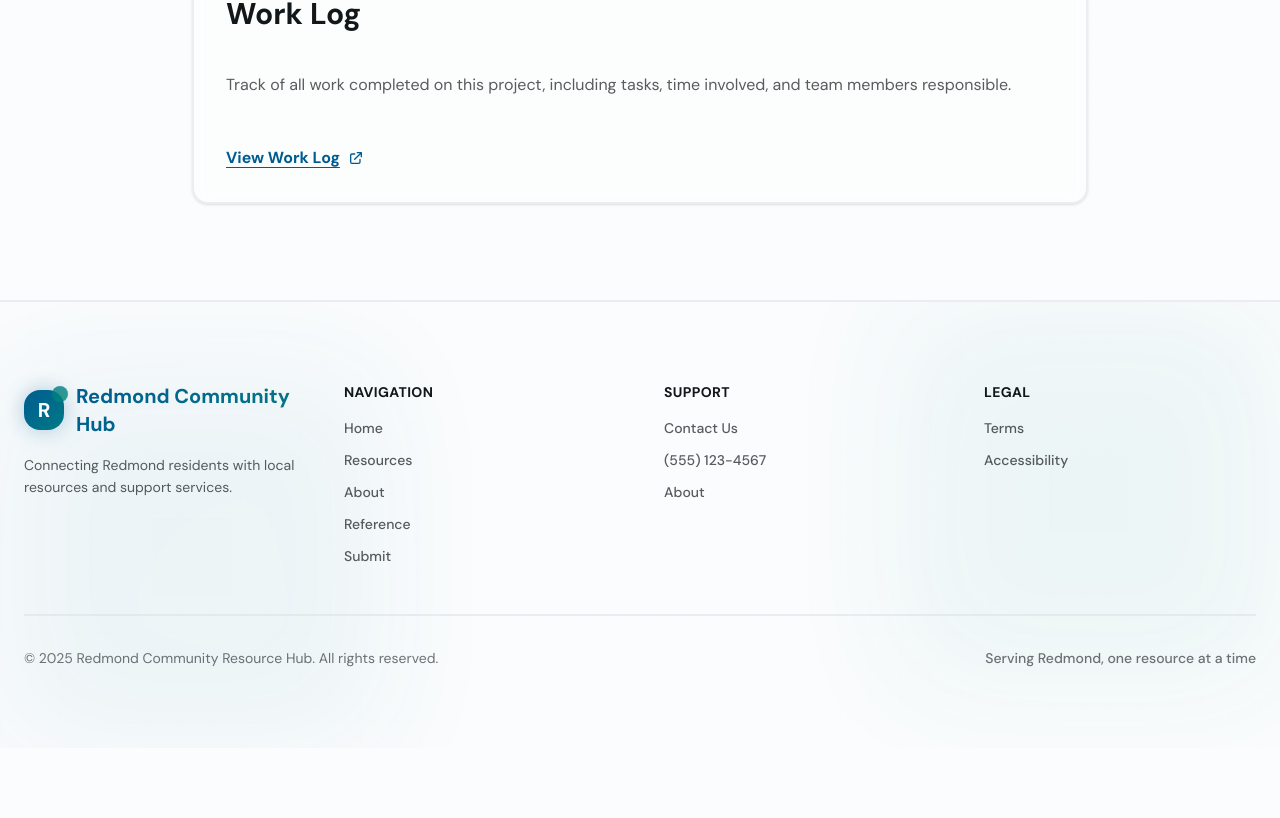
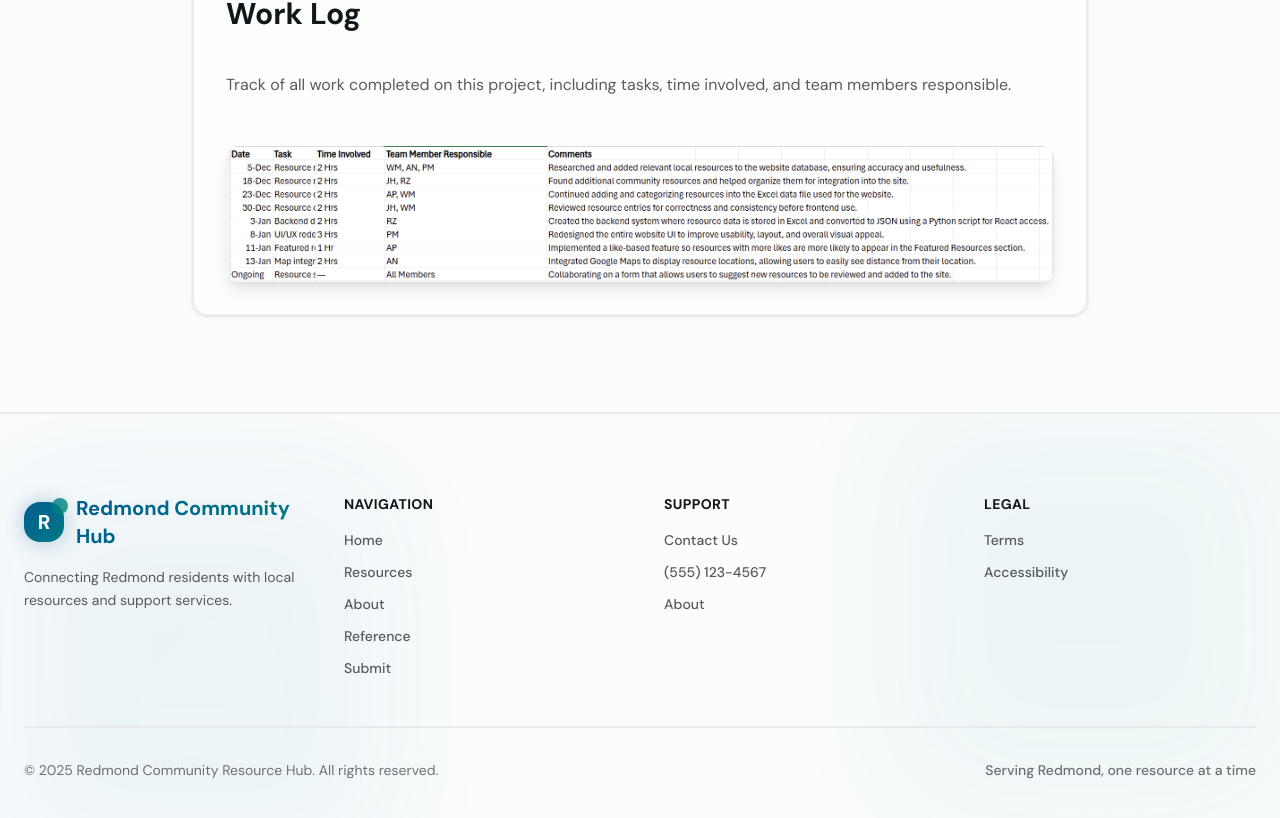
Before and after one commit to cparthiv/tsa-community-resource-hub, a Next.js app: page /reference in a window 1280 px wide. Shown: the part 1105-1923 px from the top of the page. Before the commit the page ends 1853 px from the top, so only its background shows below. Built offline with nearby package versions, Linux system fonts and the light colour scheme.

Commit message:
added worklog

```diff
--- a/app/reference/page.tsx
+++ b/app/reference/page.tsx
@@ -123,28 +123,11 @@ export default function ReferencePage() {
                 Track of all work completed on this project, including tasks,
                 time involved, and team members responsible.
               </p>
-              <Link
-                href="/work_log_fixed.pdf"
-                target="_blank"
-                rel="noopener noreferrer"
-                className="inline-flex items-center gap-2 text-primary hover:text-primary/80 font-semibold transition-colors underline underline-offset-4"
-              >
-                View Work Log
-                <svg
-                  className="w-4 h-4"
-                  fill="none"
-                  stroke="currentColor"
-                  viewBox="0 0 24 24"
-                  xmlns="http://www.w3.org/2000/svg"
-                >
-                  <path
-                    strokeLinecap="round"
-                    strokeLinejoin="round"
-                    strokeWidth={2}
-                    d="M10 6H6a2 2 0 00-2 2v10a2 2 0 002 2h10a2 2 0 002-2v-4M14 4h6m0 0v6m0-6L10 14"
-                  />
-                </svg>
-              </Link>
+              <img
+                src="/worklog.png"
+                alt="Work Log"
+                className="w-full max-w-4xl mx-auto rounded-lg shadow-lg"
+              />
             </Card>
           </div>
         </div>
```
Also changed, not shown: public/worklog.png (added).
